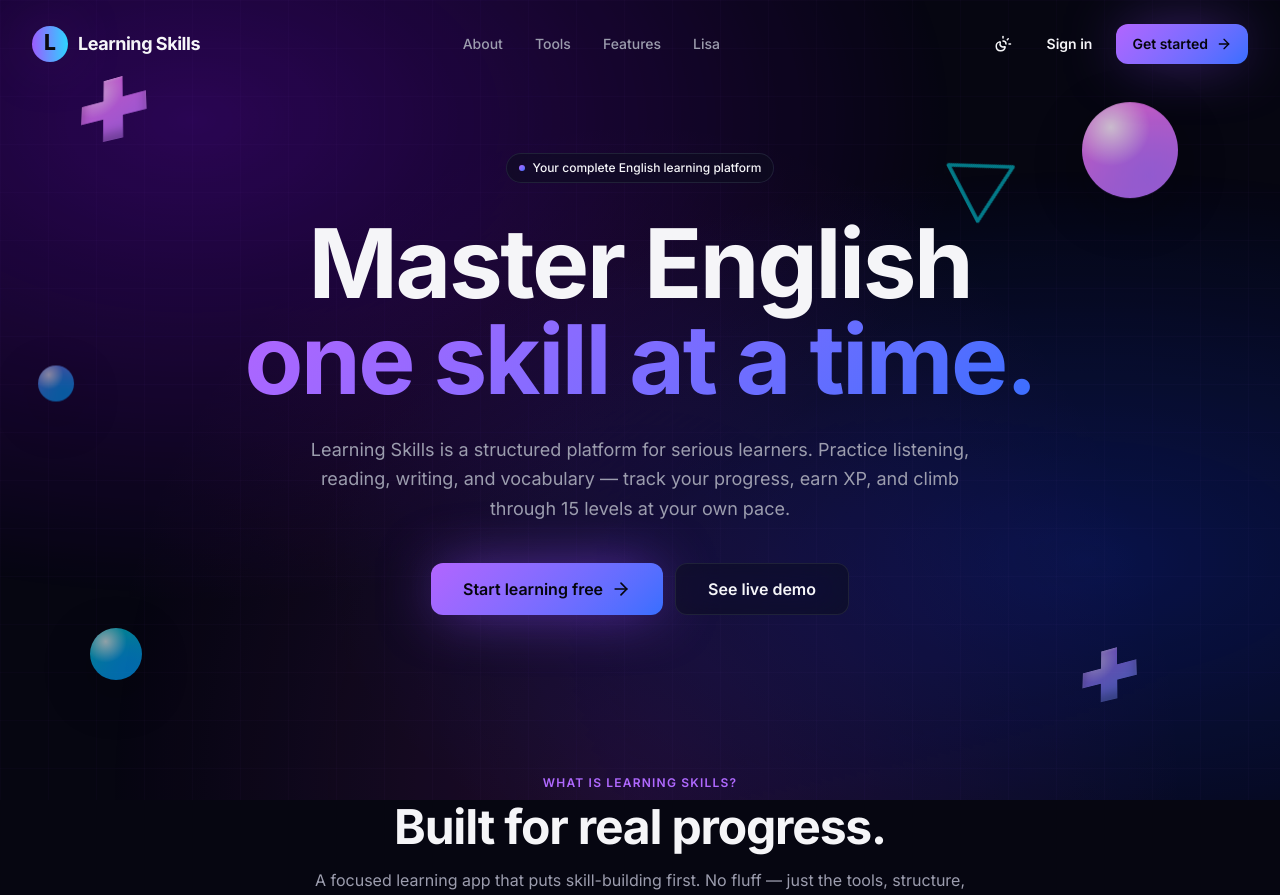
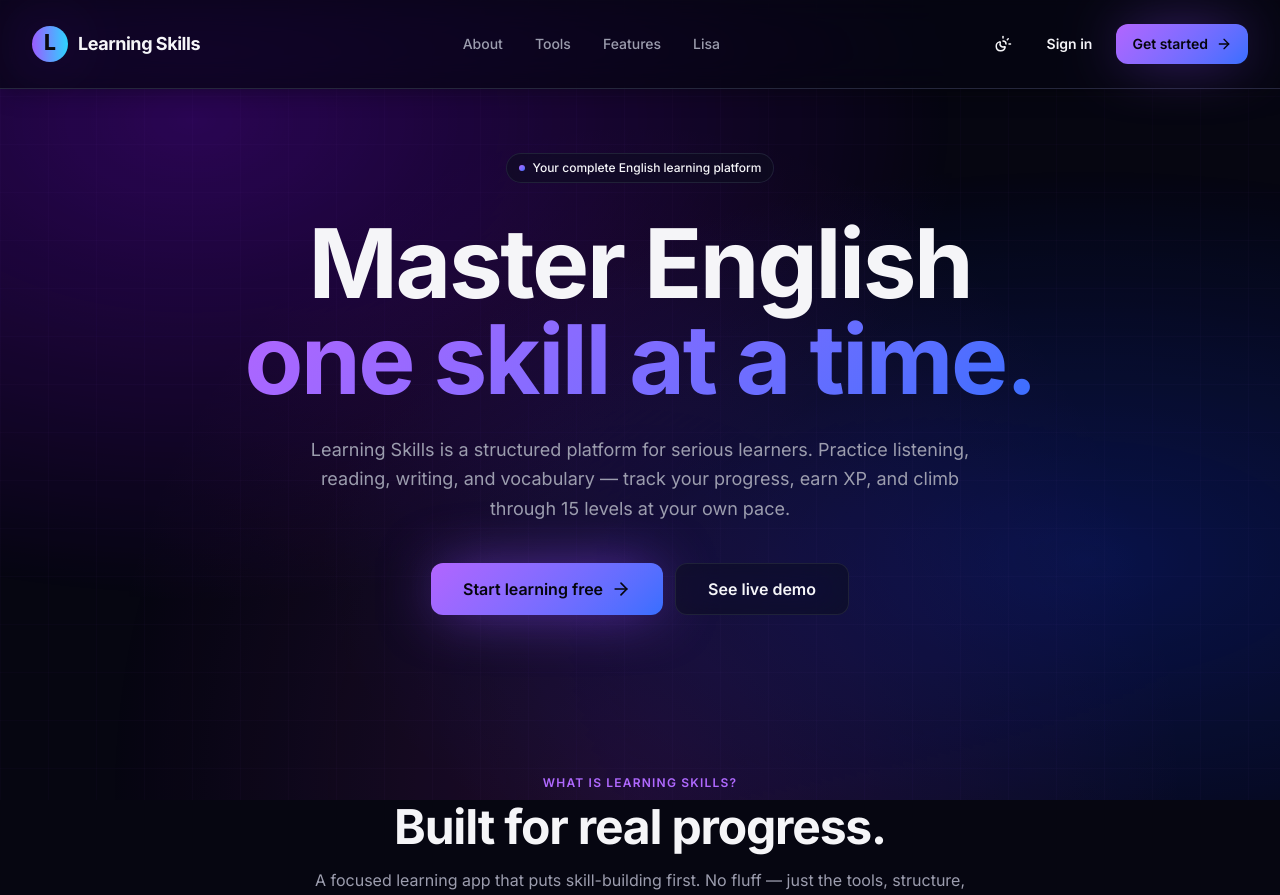
Before and after one commit to antonioj1613-beep/App-expo-tech, a Django app: page / in a window 1280 px wide. Shown: the top 895 px of the page. Run offline with Django 5.2, Linux system fonts and the light colour scheme; data comes from the database, SQL or seed files in the repository; data that the repository does not hold is empty; some libraries are stand-ins or nearby versions.

Commit message:
Replace CSS hero shapes with real 3D models; make header glass permanent
- landing.html: swap the 6 CSS-drawn hero shapes for <model-viewer>
  elements rendering herocross/herosphere/herotriangle .glb models
  (Google's model-viewer web component, CDN, pinned v4.3.1). Kept the
  existing positions, opacity, and CSS float-bob animation on each
  wrapper. Deliberately no auto-rotate: a first pass with continuous
  spin ran 6 simultaneous WebGL contexts rendering every frame, which
  pegged the main thread hard enough to starve IntersectionObserver
  callbacks page-wide and silently broke scroll-reveal.js's fade-in.
  Static render only.
- theme.css: drop the now-dead .hero-shape--cross/--sphere/--triangle
  rules and hero-shape-spin keyframes (replaced by real geometry).
  Header ([data-scroll-header]) glass background/blur is now permanent
  instead of toggled on past a scroll threshold.
- Delete navbar-scroll.js: existed solely to toggle the header's old
  scroll-triggered glass state, now dead code.

Co-Authored-By: Claude Sonnet 5 <noreply@anthropic.com>
Claude-Session: https://claude.ai/code/session_01He9eRT2G5oK5zrYPmumFEy

```diff
--- a/app/static/app/navbar-scroll.js
+++ /dev/null
@@ -1,33 +0,0 @@
-/**
- * Landing header: toggles `.is-scrolled` on [data-scroll-header] once the
- * page scrolls past a small threshold. The opacity/blur/border transition
- * itself lives in theme.css — this only flips one class.
- *
- * rAF-throttled scroll listener, not a continuous animation loop: the
- * handler runs at most once per animation frame and does nothing between
- * scroll events.
- */
-(function () {
-  var header = document.querySelector("[data-scroll-header]");
-  if (!header) return;
-
-  var SCROLL_THRESHOLD = 24;
-  var ticking = false;
-
-  function update() {
-    header.classList.toggle("is-scrolled", window.scrollY > SCROLL_THRESHOLD);
-    ticking = false;
-  }
-
-  window.addEventListener(
-    "scroll",
-    function () {
-      if (ticking) return;
-      ticking = true;
-      window.requestAnimationFrame(update);
-    },
-    { passive: true }
-  );
-
-  update();
-})();
--- a/app/static/app/theme.css
+++ b/app/static/app/theme.css
@@ -176,29 +176,22 @@ body {
 .hero-shape-wrap {
   position: absolute;
 }
+/* .hero-shape is a <model-viewer> rendering one of the herocross/herosphere/
+   herotriangle .glb models (real 3D geometry, not a CSS-drawn shape).
+   Deliberately NOT auto-rotating -- 6 simultaneous WebGL contexts rendering
+   every frame pegged the main thread hard enough to starve IntersectionObserver
+   callbacks page-wide, which silently broke scroll-reveal.js's fade-in (found
+   live: a fresh IntersectionObserver wouldn't fire at all with it on). Static
+   render only; the .hero-float-* bob animation (below, plain CSS transform,
+   not WebGL) still moves the wrapper around. */
 .hero-shape {
   width: 100%;
   height: 100%;
-  filter: drop-shadow(0 14px 26px oklch(0.08 0.04 280 / 0.4));
-}
-.hero-shape--cross {
-  clip-path: polygon(35% 0%, 65% 0%, 65% 35%, 100% 35%, 100% 65%, 65% 65%, 65% 100%, 35% 100%, 35% 65%, 0% 65%, 0% 35%, 35% 35%);
-  background:
-    radial-gradient(circle at 26% 20%, rgb(255 255 255 / 0.6) 0%, transparent 36%),
-    linear-gradient(155deg, var(--shape-a) 0%, var(--shape-b) 100%);
-  box-shadow: inset 0 2px 3px rgb(255 255 255 / 0.3), inset 0 -8px 12px rgb(0 0 0 / 0.3);
-  transform: perspective(500px) rotateX(32deg) rotateY(-26deg);
-}
-.hero-shape--sphere {
-  border-radius: 50%;
-  background:
-    radial-gradient(circle at 30% 26%, rgb(255 255 255 / 0.85) 0%, transparent 40%),
-    radial-gradient(circle at 70% 76%, var(--shape-b) 0%, transparent 65%),
-    linear-gradient(160deg, var(--shape-a) 0%, var(--shape-b) 100%);
-}
-.hero-shape--triangle {
-  transform-origin: center;
-  animation: hero-shape-spin var(--spin-duration, 38s) linear infinite;
+  background-color: transparent;
+  /* Second drop-shadow is a very faint ambient glow tinted to the shape's
+     own gradient color (--shape-a, set per-instance inline in landing.html). */
+  filter: drop-shadow(0 14px 26px oklch(0.08 0.04 280 / 0.4))
+    drop-shadow(0 0 10px color-mix(in oklab, var(--shape-a, rgb(var(--chart-3))) 35%, transparent));
 }
 .hero-float-a { animation: hero-shape-bob 7.5s ease-in-out infinite; }
 .hero-float-b { animation: hero-shape-bob 9s ease-in-out infinite; animation-delay: 2.2s; }
@@ -207,21 +200,13 @@ body {
   0%, 100% { transform: translateY(0); }
   50% { transform: translateY(-16px); }
 }
-@keyframes hero-shape-spin {
-  from { transform: rotate(0deg); }
-  to { transform: rotate(360deg); }
-}
 
-/* ---- Landing header: opacity/blur once the page scrolls (navbar-scroll.js) ---- */
+/* ---- Landing header: always-on glassmorphism bar ---- */
 [data-scroll-header] {
-  transition: background-color 0.25s ease, backdrop-filter 0.25s ease, border-color 0.25s ease, box-shadow 0.25s ease;
-  border-bottom: 1px solid transparent;
-}
-[data-scroll-header].is-scrolled {
   background: color-mix(in oklab, rgb(var(--background)) 75%, transparent);
   backdrop-filter: blur(16px) saturate(160%);
   -webkit-backdrop-filter: blur(16px) saturate(160%);
-  border-bottom-color: rgb(var(--border));
+  border-bottom: 1px solid rgb(var(--border));
   box-shadow: var(--shadow-soft);
 }
 
@@ -581,5 +566,5 @@ textarea.field { padding: 0.75rem; height: auto; resize: none; line-height: 1.6;
   }
   .gradient-drift { animation: none; }
   .card-interactive:hover { transform: none; }
-  .hero-float-a, .hero-float-b, .hero-float-c, .hero-shape--triangle { animation: none; }
+  .hero-float-a, .hero-float-b, .hero-float-c { animation: none; }
 }
--- a/app/templates/landing.html
+++ b/app/templates/landing.html
@@ -7,29 +7,27 @@
   <div class="absolute inset-0 grid-bg opacity-40"></div>
 
   <div class="hero-shape-wrap" style="top:9%; left:6%; width:4.5rem; height:4.5rem; opacity:.75;">
-    <div class="hero-shape hero-shape--cross" style="--shape-a: rgb(var(--chart-4)); --shape-b: rgb(var(--chart-1));"></div>
+    <model-viewer class="hero-shape" src="{% static 'app/models/herocross.glb' %}" alt="" environment-image="neutral" shadow-intensity="0" style="--shape-a: rgb(var(--chart-4));"></model-viewer>
   </div>
 
   <div class="hero-shape-wrap hero-float-a" style="top:13%; right:8%; width:6rem; height:6rem; opacity:.8;">
-    <div class="hero-shape hero-shape--sphere" style="--shape-a: rgb(var(--chart-4)); --shape-b: rgb(var(--chart-1));"></div>
+    <model-viewer class="hero-shape" src="{% static 'app/models/herosphere.glb' %}" alt="" environment-image="neutral" shadow-intensity="0" style="--shape-a: rgb(var(--chart-4));"></model-viewer>
   </div>
 
   <div class="hero-shape-wrap hero-float-b hidden sm:block" style="bottom:10%; right:11%; width:3.75rem; height:3.75rem; opacity:.6;">
-    <div class="hero-shape hero-shape--cross" style="--shape-a: rgb(var(--chart-1)); --shape-b: rgb(var(--chart-5));"></div>
+    <model-viewer class="hero-shape" src="{% static 'app/models/herocross.glb' %}" alt="" environment-image="neutral" shadow-intensity="0" style="--shape-a: rgb(var(--chart-1));"></model-viewer>
   </div>
 
   <div class="hero-shape-wrap" style="bottom:15%; left:7%; width:3.25rem; height:3.25rem; opacity:.65;">
-    <div class="hero-shape hero-shape--sphere" style="--shape-a: rgb(var(--chart-3)); --shape-b: rgb(var(--chart-2));"></div>
+    <model-viewer class="hero-shape" src="{% static 'app/models/herosphere.glb' %}" alt="" environment-image="neutral" shadow-intensity="0" style="--shape-a: rgb(var(--chart-3));"></model-viewer>
   </div>
 
   <div class="hero-shape-wrap hero-float-c hidden sm:block" style="top:46%; left:3%; width:2.25rem; height:2.25rem; opacity:.55;">
-    <div class="hero-shape hero-shape--sphere" style="--shape-a: rgb(var(--chart-5)); --shape-b: rgb(var(--chart-2));"></div>
+    <model-viewer class="hero-shape" src="{% static 'app/models/herosphere.glb' %}" alt="" environment-image="neutral" shadow-intensity="0" style="--shape-a: rgb(var(--chart-5));"></model-viewer>
   </div>
 
   <div class="hero-shape-wrap" style="top:18%; right:20%; width:4.5rem; height:4.5rem; opacity:.6;">
-    <svg viewBox="0 0 100 90" class="hero-shape hero-shape--triangle" style="overflow:visible;">
-      <polygon points="50,6 94,84 6,84" fill="none" stroke="rgb(var(--chart-3))" stroke-width="5" stroke-linejoin="round" />
-    </svg>
+    <model-viewer class="hero-shape" src="{% static 'app/models/herotriangle.glb' %}" alt="" environment-image="neutral" shadow-intensity="0" style="--shape-a: rgb(var(--chart-3));"></model-viewer>
   </div>
 </div>
 
@@ -187,6 +185,6 @@
 </div>
 {% endblock %}
 {% block scripts %}
+<script type="module" src="https://unpkg.com/@google/model-viewer@4.3.1/dist/model-viewer.min.js"></script>
 <script src="{% static 'app/scroll-reveal.js' %}" defer></script>
-<script src="{% static 'app/navbar-scroll.js' %}" defer></script>
 {% endblock %}
```
Also changed, not shown: 3 other files.
